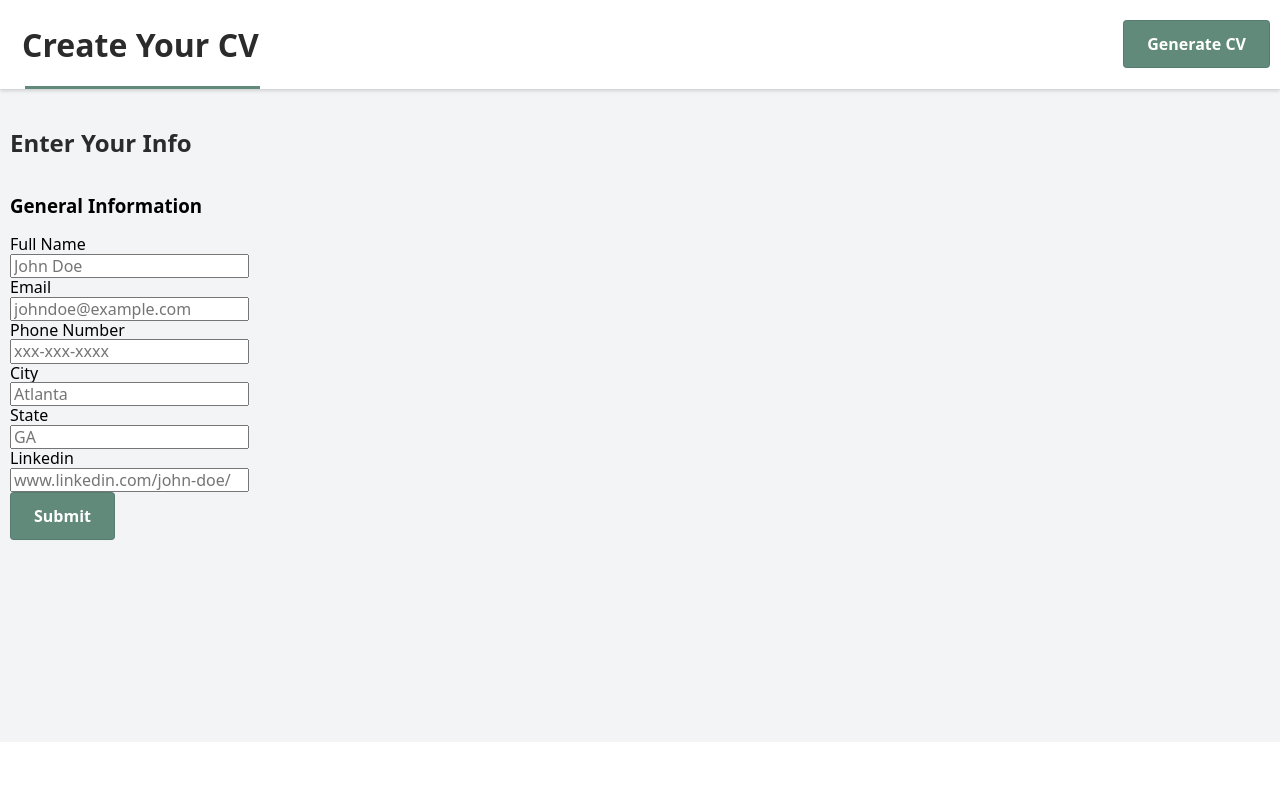
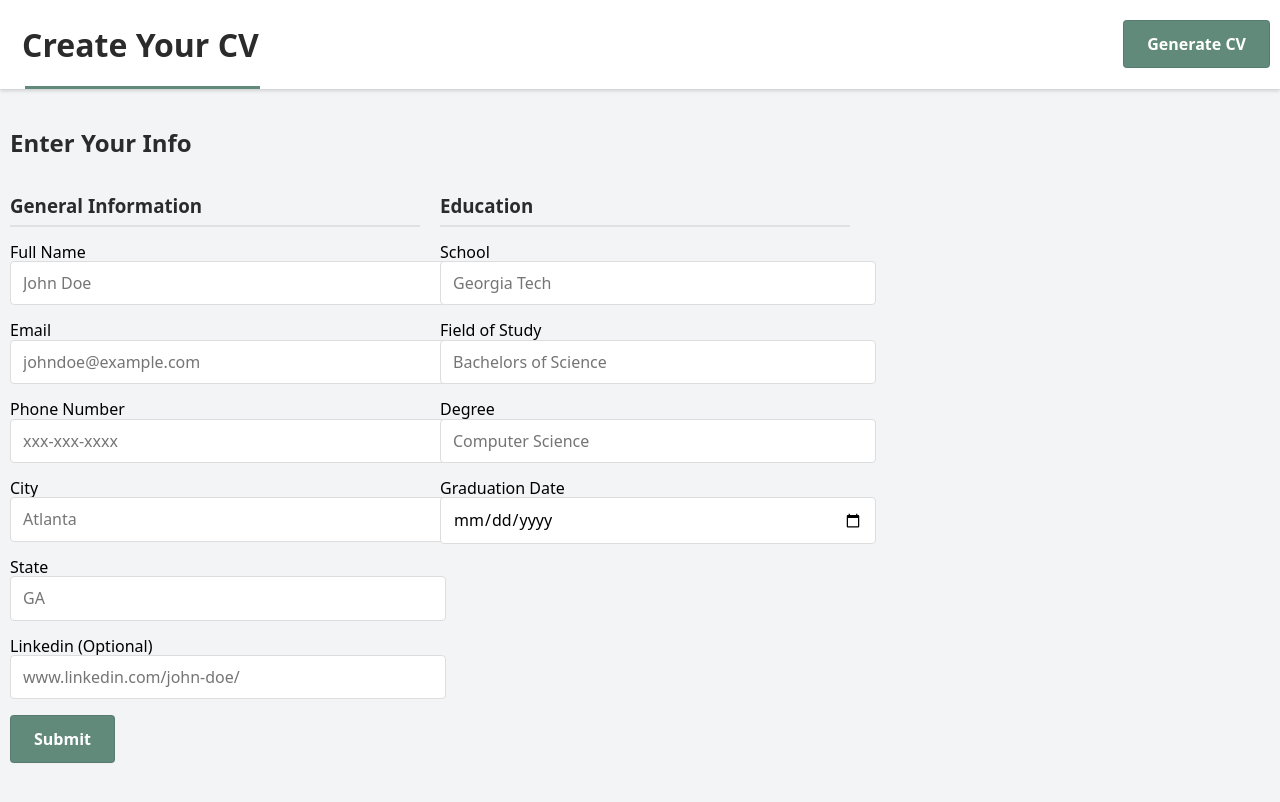
Before and after one commit to Abdirazakf/cv-app, a React (Vite) app: page / in a window 1280 px wide. Shown: the top 802 px of the page. Built offline with nearby package versions, Linux system fonts and the light colour scheme.

Commit message:
Completed initial version of the general info and education fields

```diff
--- a/src/components/forms/Education.jsx
+++ b/src/components/forms/Education.jsx
@@ -1,3 +1,78 @@
-export default function Education() {
+export default function Education({data, updateField}) {
+    const handleChange = (event) => {
+        const {name,value} = event.target
+        updateField(name,value)
+    }
 
+    const handleSubmit = (event) => {
+        event.preventDefault()
+        console.log('Education submitted: ', data)
+    }
+
+    return(
+        <section className="form-section education-section">
+            <h3>Education</h3>
+            <form onSubmit={handleSubmit}>
+                <div className="form-group">
+                    <label htmlFor="school">
+                        School
+                        <br />
+                        <input
+                        type="text"
+                        name="school"
+                        id="school"
+                        value={data.school}
+                        placeholder="Georgia Tech"
+                        onChange={handleChange}
+                        required
+                        />
+                    </label>
+                </div>
+                <div className="form-group">
+                    <label htmlFor="field">
+                        Field of Study
+                        <br />
+                        <input
+                        type="text"
+                        name="field"
+                        id="field"
+                        value={data.field}
+                        placeholder="Bachelors of Science"
+                        onChange={handleChange}
+                        required
+                        />
+                    </label>
+                </div>
+                <div className="form-group">
+                    <label htmlFor="degree">
+                        Degree
+                        <br />
+                        <input
+                        type="text"
+                        name="degree"
+                        id="degree"
+                        value={data.degree}
+                        placeholder="Computer Science"
+                        onChange={handleChange}
+                        required
+                        />
+                    </label>
+                </div>
+                <div className="form-group">
+                    <label htmlFor="gradDate">
+                        Graduation Date
+                        <br />
+                        <input
+                        type="date"
+                        name="gradDate"
+                        id="gradDate"
+                        value={data.gradeDate}
+                        onChange={handleChange}
+                        required
+                        />
+                    </label>
+                </div>
+            </form>
+        </section>
+    )
 }
--- a/src/components/forms/GeneralInfo.jsx
+++ b/src/components/forms/GeneralInfo.jsx
@@ -22,6 +22,7 @@ export default function GeneralInfo({data, updateField}) {
                         <input
                             type="text"
                             name='fullName'
+                            id='fullName'
                             placeholder='John Doe'
                             value={data.fullName}
                             onChange={handleChange}
@@ -37,6 +38,7 @@ export default function GeneralInfo({data, updateField}) {
                         <input
                             type="email"
                             name="email"
+                            id='email'
                             value={data.email}
                             placeholder='johndoe@example.com'
                             onChange={handleChange}
@@ -52,6 +54,7 @@ export default function GeneralInfo({data, updateField}) {
                         <input
                             type="tel"
                             name="phoneNumber"
+                            id='phoneNumber'
                             value={data.phoneNumber}
                             placeholder='xxx-xxx-xxxx'
                             onChange={handleChange}
@@ -66,6 +69,7 @@ export default function GeneralInfo({data, updateField}) {
                         <input
                             type="text"
                             name="city"
+                            id='city'
                             value={data.city}
                             placeholder='Atlanta'
                             onChange={handleChange}
@@ -80,6 +84,7 @@ export default function GeneralInfo({data, updateField}) {
                         <input
                             type="text"
                             name='state'
+                            id='state'
                             value={data.state}
                             placeholder='GA'
                             minLength={2}
@@ -91,11 +96,12 @@ export default function GeneralInfo({data, updateField}) {
                 </div>
                 <div className="form-group">
                     <label htmlFor="linkedin">
-                        Linkedin
+                        Linkedin (Optional)
                         <br/>
                         <input
                             type="url"
                             name='linkedin'
+                            id='linkedin'
                             value={data.linkedin}
                             placeholder='www.linkedin.com/john-doe/'
                             onChange={handleChange}
--- a/src/main.jsx
+++ b/src/main.jsx
@@ -2,6 +2,7 @@ import { StrictMode } from 'react'
 import { createRoot } from 'react-dom/client'
 import './styles/reset.css'
 import './styles/index.css'
+import './styles/form.css'
 import App from './components/App'
 
 createRoot(document.getElementById('root')).render(
--- /dev/null
+++ b/src/styles/form.css
@@ -0,0 +1,56 @@
+.cv-container {
+    display: grid;
+    grid-template-columns: 2fr 1fr;
+    grid-template-rows: 2fr 1fr;
+}
+
+.top-cv {
+    grid-column: 1;
+    grid-row: 1;
+    display: flex;
+    justify-content: center;
+    gap: 20px;
+}
+
+.form-section {
+    flex: auto;
+  margin-bottom: 2rem;
+}
+
+.form-section h3 {
+  color: var(--heading-color);
+  margin-bottom: 1rem;
+  padding-bottom: 0.5rem;
+  border-bottom: 2px solid #e0e0e0;
+}
+
+.form-group {
+  margin-bottom: 1rem;
+}
+
+.form-group input,
+.form-group textarea,
+.form-group select {
+  width: 100%;
+  padding: 0.75rem;
+  border: 1px solid #ddd;
+  border-radius: 4px;
+  font-size: 1rem;
+  transition: border-color 0.3s ease;
+}
+
+.form-group input:focus,
+.form-group textarea:focus,
+.form-group select:focus {
+  outline: none;
+  border-color: var(--accent-color);
+}
+
+.form-group.date-range {
+  display: flex;
+  gap: 1rem;
+}
+
+.form-group.date-range input {
+  flex: 1;
+}
--- a/src/styles/index.css
+++ b/src/styles/index.css
@@ -48,18 +48,6 @@ main {
 
 h2 {
     color: var(--heading-color);
-}
-
-.cv-container {
-    display: grid;
-    grid-template-columns: 2fr 1fr;
-    grid-template-rows: 2fr 1fr;
-}
-
-.top-cv {
-    grid-column: 1;
-    grid-row: 1;
-    display: flex;
 }
 
 @media screen and (max-width: 500px) {
```
